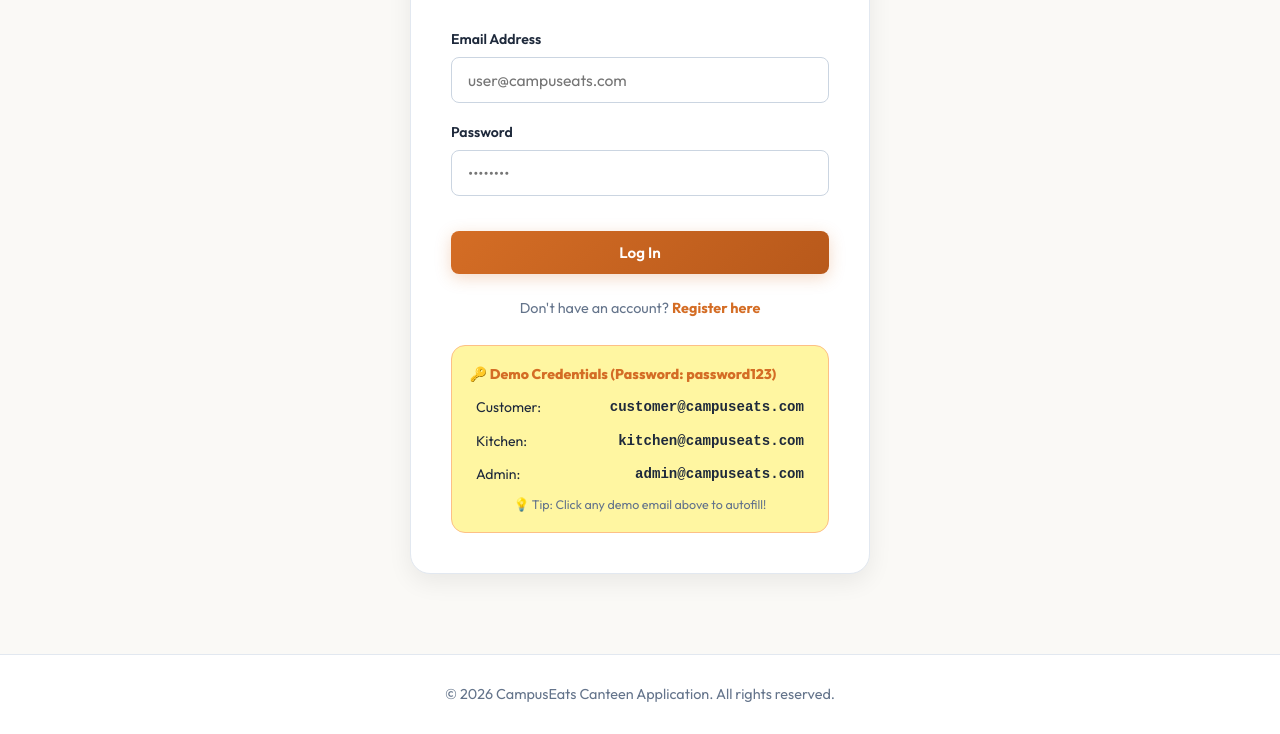
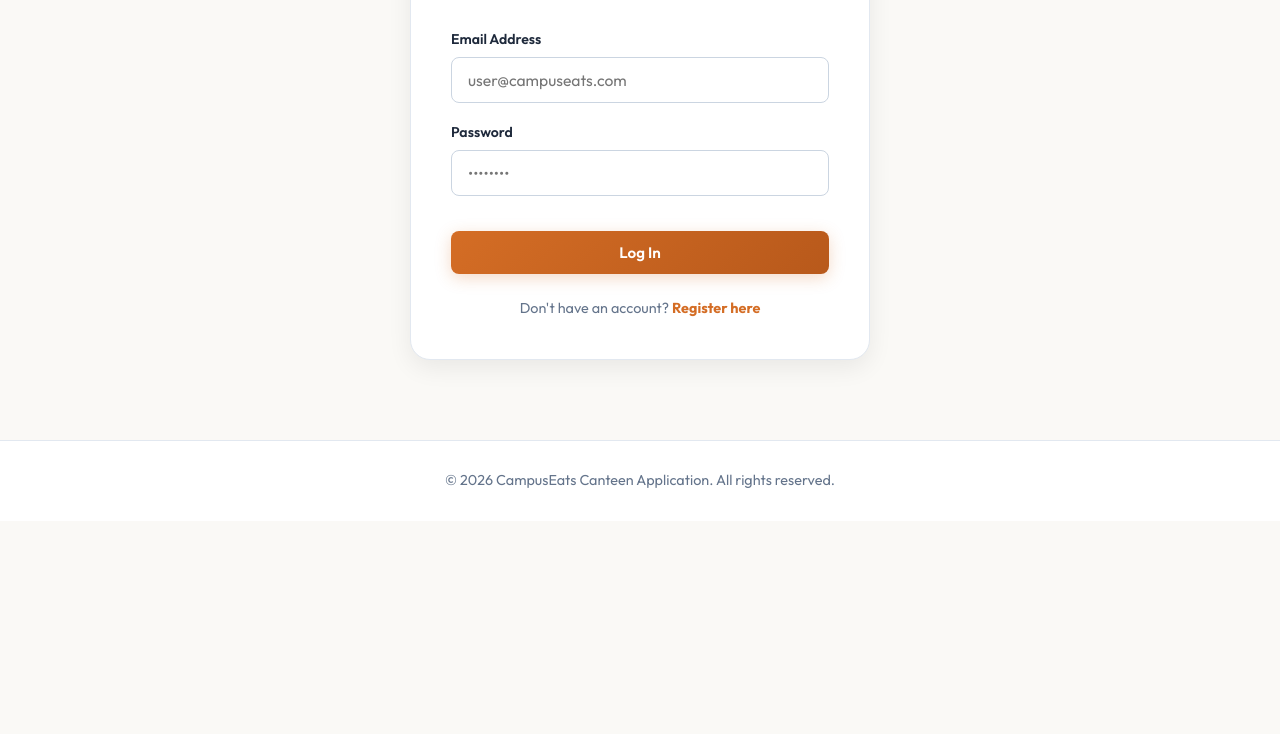
Before and after one commit to mdreduanulhoque/CampusEats, a website: page public/login.html in a window 1280 px wide. Shown: the part 331-1065 px from the top of the page. After the commit the page ends 852 px from the top, so only its background shows below. Drawn offline with Linux system fonts and the light colour scheme.

Commit message:
Fixing login page assesment problem

```diff
--- a/public/login.html
+++ b/public/login.html
@@ -45,24 +45,6 @@
       <p style="text-align: center; margin-top: 1.5rem; color: var(--text-muted); font-size: 0.9rem;">
         Don't have an account? <a href="/register" style="color: var(--primary); text-decoration: none; font-weight: 700;">Register here</a>
       </p>
-
-      <!-- Quick Demo Credentials Box -->
-      <div class="demo-box">
-        <h4>🔑 Demo Credentials (Password: password123)</h4>
-        <div class="demo-item" onclick="fillDemo('customer@campuseats.com')" style="cursor: pointer; padding: 0.2rem 0.4rem; border-radius: 4px; transition: background 0.2s;" title="Click to autofill customer email">
-          <span>Customer:</span>
-          <span class="email">customer@campuseats.com</span>
-        </div>
-        <div class="demo-item" onclick="fillDemo('kitchen@campuseats.com')" style="cursor: pointer; padding: 0.2rem 0.4rem; border-radius: 4px; transition: background 0.2s;" title="Click to autofill kitchen email">
-          <span>Kitchen:</span>
-          <span class="email">kitchen@campuseats.com</span>
-        </div>
-        <div class="demo-item" onclick="fillDemo('admin@campuseats.com')" style="cursor: pointer; padding: 0.2rem 0.4rem; border-radius: 4px; transition: background 0.2s;" title="Click to autofill admin email">
-          <span>Admin:</span>
-          <span class="email">admin@campuseats.com</span>
-        </div>
-        <small style="display: block; margin-top: 0.5rem; color: var(--text-muted); font-size: 0.78rem; text-align: center;">💡 Tip: Click any demo email above to autofill!</small>
-      </div>
     </div>
   </div>
 
@@ -73,11 +55,6 @@
   <script src="/js/auth.js"></script>
   <script>
     Auth.redirectIfAuthenticated();
-
-    function fillDemo(email) {
-      document.getElementById('email').value = email;
-      document.getElementById('password').value = 'password123';
-    }
 
     document.getElementById('loginForm').addEventListener('submit', async (e) => {
       e.preventDefault();
```
